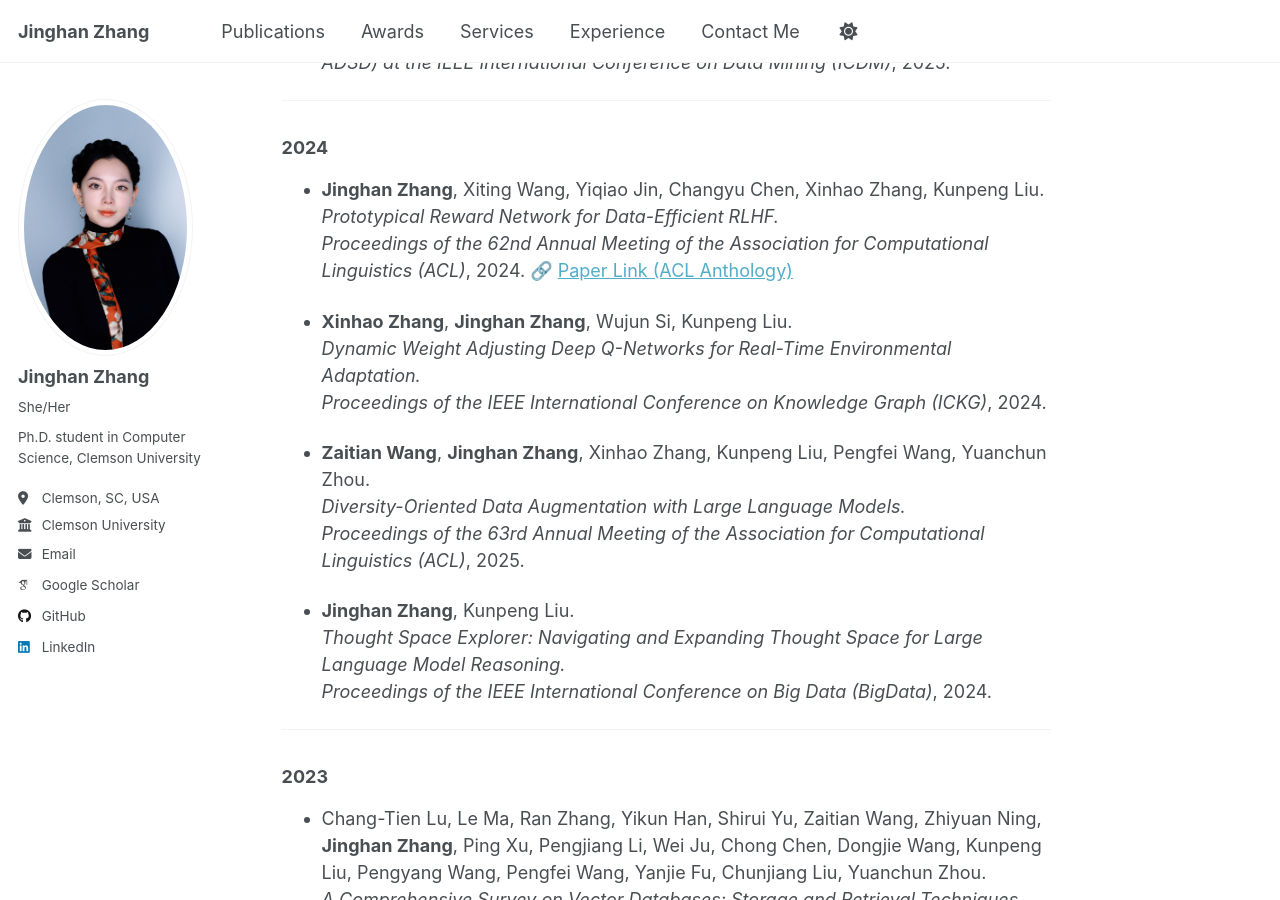
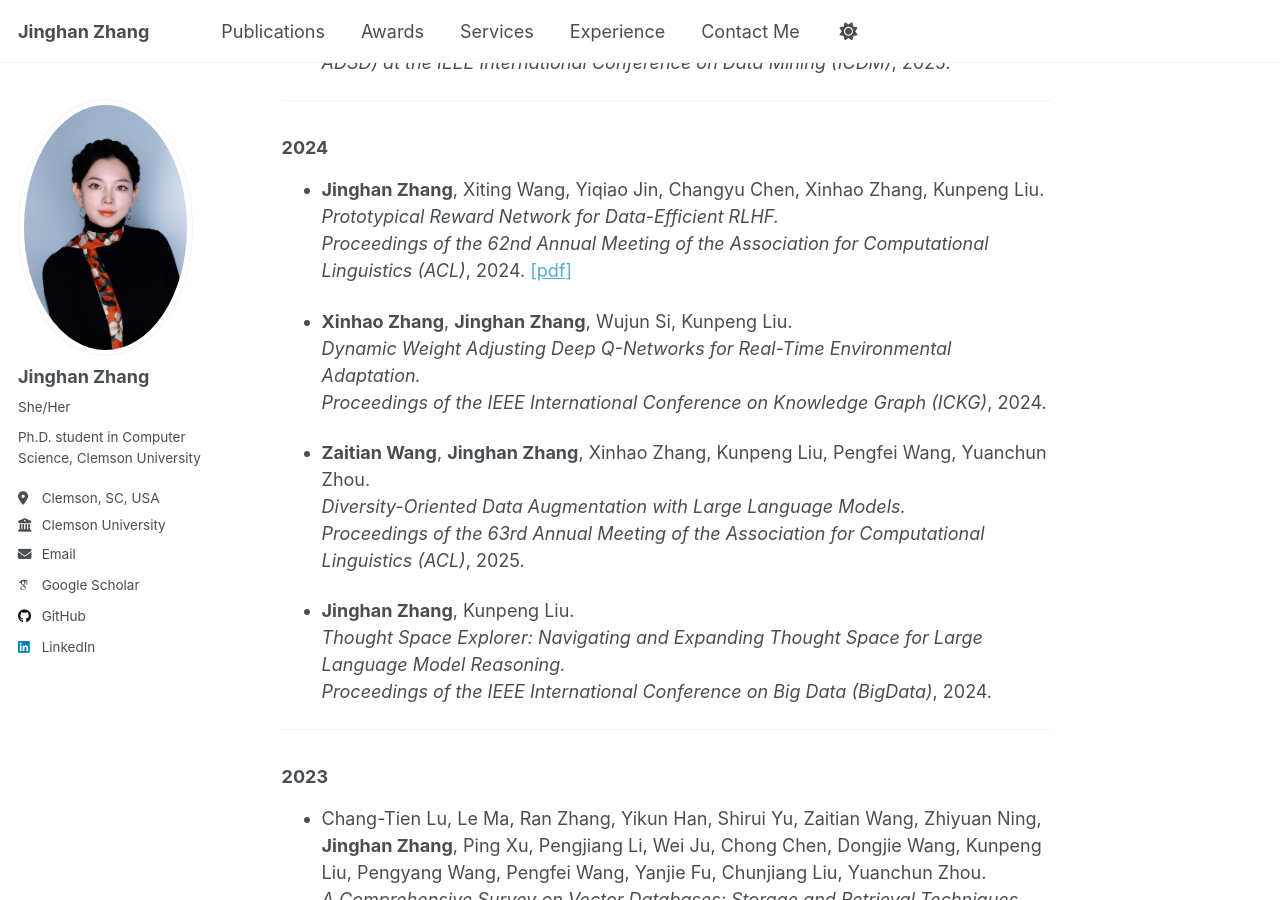
Before and after one commit to jinghanzhang1998/jinghanzhang1998.github.io, a Jekyll site: the page built from _pages/publications.md, in a window 1280 px wide and 900 px high, scrolled down 1064 px. Built offline with Jekyll 4.4.1, drawn with Linux system fonts in a browser that asks for light colours; some web fonts are replaced; a script that is not in the unit is left out.

Commit message:
Update publications.md

```diff
--- a/_pages/publications.md
+++ b/_pages/publications.md
@@ -49,7 +49,7 @@ You can find my up-to-date publication list on **[Google Scholar](https://schola
 - **Jinghan Zhang**, Xiting Wang, Yiqiao Jin, Changyu Chen, Xinhao Zhang, Kunpeng Liu.
   _Prototypical Reward Network for Data-Efficient RLHF._
   *Proceedings of the 62nd Annual Meeting of the Association for Computational Linguistics (ACL)*, 2024.
-  🔗 [Paper Link (ACL Anthology)](https://aclanthology.org/2024.acl-long.771)
+  [[pdf]](https://aclanthology.org/2024.acl-long.771)
 
 - **Xinhao Zhang**, **Jinghan Zhang**, Wujun Si, Kunpeng Liu.
   _Dynamic Weight Adjusting Deep Q-Networks for Real-Time Environmental Adaptation._
```
